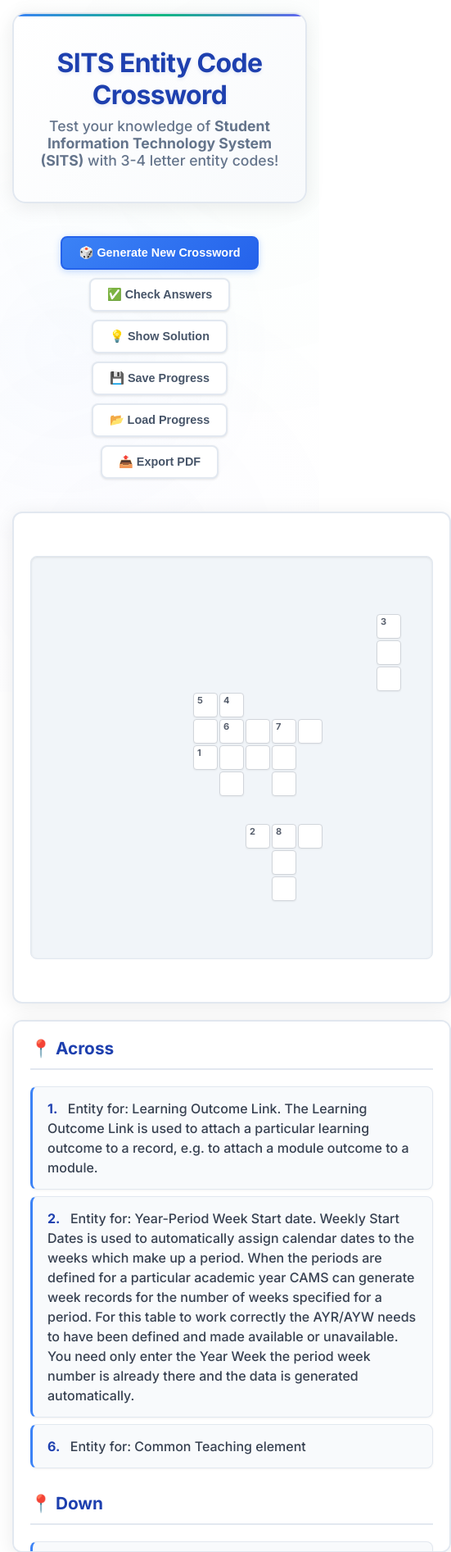
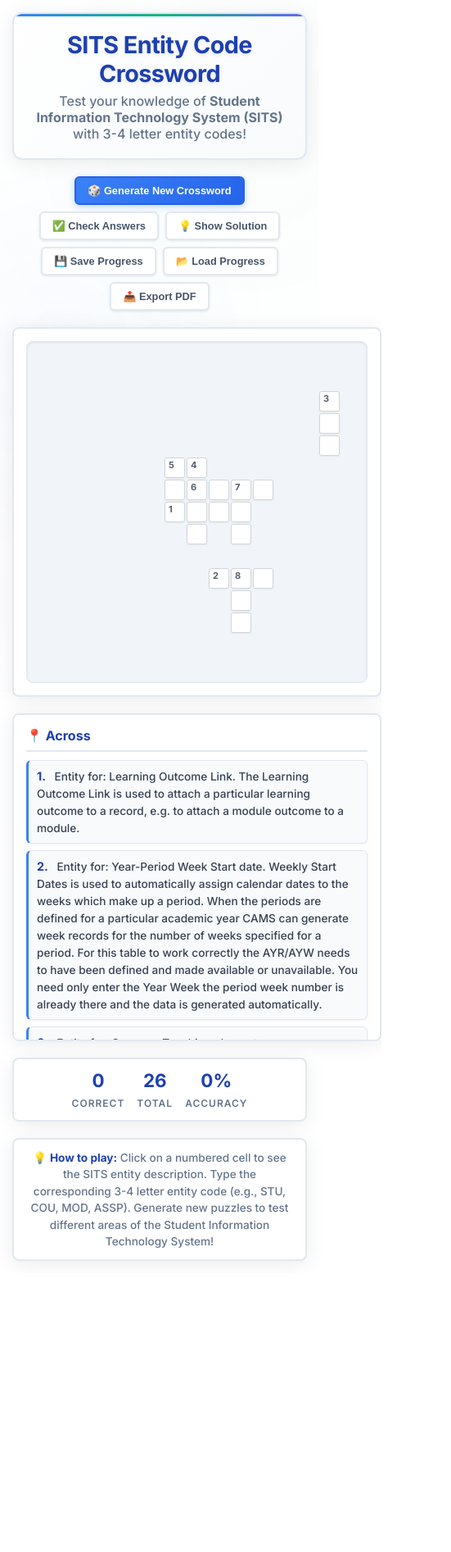
Before and after one commit to sp12102001/sitsandgiggles, a plain HTML site: page index.html in a window 390 px wide. Shown: the top 1893 px of the page at 82% size, 551 px wide, since content can reach past the window. After the commit the page ends 1553 px from the top, so only its background shows below. Drawn offline with Linux system fonts and the light colour scheme.

Commit message:
Update crossword.js to include detailed SITS entity codes for sample data and enhance user interaction by allowing answer submission with the Enter key. Adjust styles in styles.css for improved layout and responsiveness, including changes to padding, margins, and font sizes for various elements.

```diff
--- a/crossword.js
+++ b/crossword.js
@@ -39,16 +39,20 @@ class CrosswordGame {
     }
 
     loadSampleData() {
-        // Sample data for demonstration when CSV can't be loaded
+        // Sample data with real SITS entity codes for demonstration when CSV can't be loaded
         this.data = [
-            { code: 'STU', description: 'Entity for: Student. Core entity representing a student in the system.', fullName: 'Student' },
-            { code: 'COU', description: 'Entity for: Course. Academic course definition and management.', fullName: 'Course' },
-            { code: 'MOD', description: 'Entity for: Module. Individual module within a course structure.', fullName: 'Module' },
-            { code: 'ASS', description: 'Entity for: Assessment. Assessment and examination records.', fullName: 'Assessment' },
-            { code: 'ENR', description: 'Entity for: Enrolment. Student enrolment in courses and modules.', fullName: 'Enrolment' },
-            { code: 'GRD', description: 'Entity for: Grade. Academic grades and marking schemes.', fullName: 'Grade' },
-            { code: 'FEE', description: 'Entity for: Fee. Financial fee structures and payments.', fullName: 'Fee' },
-            { code: 'APP', description: 'Entity for: Application. Student application and admissions.', fullName: 'Application' }
+            { code: 'AAC', description: 'AAM Arrangement Constraint - Defines constraints for activity arrangement management.', fullName: 'AAM Arrangement Constraint' },
+            { code: 'ABT', description: 'Assessment Batch - Tracks assessment batches available for module assignment and commitment status.', fullName: 'Assessment Batch' },
+            { code: 'ACB', description: 'Award Confirmation Rule Body - Individual elements that make up award confirmation rules.', fullName: 'Award Confirmation Rule Body' },
+            { code: 'ACE', description: 'Award Calculation Element - Defines credit minima/maxima and levels for award calculations.', fullName: 'Award Calculation Element' },
+            { code: 'ACI', description: 'Activity Item - Defines individual activity items within the system.', fullName: 'Activity Item' },
+            { code: 'ACM', description: 'Award Calculation Method - Rules for calculating highest possible non-discretionary student awards.', fullName: 'Award Calculation Method' },
+            { code: 'ACP', description: 'Activity Pattern - Defines patterns and structures for activities.', fullName: 'Activity Pattern' },
+            { code: 'ACR', description: 'Award Confirmation Rule - Additional conditions for award classification confirmation.', fullName: 'Award Confirmation Rule' },
+            { code: 'ACT', description: 'Activity - Defines activity types for topic elements and room assignment.', fullName: 'Activity' },
+            { code: 'ADE', description: 'Academic Standing Profile Element - Specifies academic standing calculation methods.', fullName: 'Academic Standing Profile Element' },
+            { code: 'ADP', description: 'Academic Standing Profile - Associates academic standing rules with students/programmes.', fullName: 'Academic Standing Profile' },
+            { code: 'ADR', description: 'Assessment Division Requirements - Materials and equipment required for assessment divisions.', fullName: 'Assessment Division Requirements' }
         ];
         console.log('Loaded sample SITS entities for demonstration');
     }
@@ -596,6 +600,10 @@ class CrosswordGame {
         const input = event.target;
 
         switch (event.key) {
+            case 'Enter':
+                event.preventDefault();
+                this.checkAnswers();
+                break;
             case 'Backspace':
                 if (!input.value) {
                     this.moveToPreviousCell(row, col);
--- a/styles.css
+++ b/styles.css
@@ -29,19 +29,19 @@ body::before {
 }
 
 .container {
-    max-width: 1400px;
+    max-width: 1200px;
     margin: 0 auto;
-    padding: 20px;
+    padding: 15px;
 }
 
 /* Header */
 header {
     text-align: center;
-    margin-bottom: 40px;
+    margin-bottom: 25px;
     background: linear-gradient(135deg, #ffffff, #f8fafc);
     border: 2px solid #e2e8f0;
-    padding: 40px 30px;
-    border-radius: 16px;
+    padding: 25px 20px;
+    border-radius: 12px;
     box-shadow:
         0 4px 25px rgba(0, 0, 0, 0.08),
         inset 0 1px 0 rgba(255, 255, 255, 0.9);
@@ -60,9 +60,9 @@ header::before {
 }
 
 header h1 {
-    font-size: 3.2rem;
+    font-size: 2.2rem;
     font-weight: 700;
-    margin-bottom: 8px;
+    margin-bottom: 6px;
     color: #1e40af;
     letter-spacing: -0.02em;
     text-shadow: 0 2px 4px rgba(30, 64, 175, 0.1);
@@ -70,7 +70,7 @@ header h1 {
 
 
 header p {
-    font-size: 1.1rem;
+    font-size: 1rem;
     color: #64748b;
     font-weight: 500;
     margin-bottom: 0;
@@ -85,17 +85,17 @@ header p {
 .controls {
     display: flex;
     flex-wrap: wrap;
-    gap: 20px;
+    gap: 12px;
     justify-content: center;
-    margin-bottom: 40px;
-    padding: 0 20px;
+    margin-bottom: 25px;
+    padding: 0 15px;
 }
 
 .btn {
-    padding: 12px 24px;
+    padding: 8px 16px;
     border: 2px solid #e2e8f0;
-    border-radius: 8px;
-    font-size: 0.95rem;
+    border-radius: 6px;
+    font-size: 0.85rem;
     font-weight: 600;
     cursor: pointer;
     transition: all 0.2s ease;
@@ -128,9 +128,9 @@ header p {
 /* Game area */
 .game-area {
     display: grid;
-    grid-template-columns: 1fr 400px;
-    gap: 30px;
-    margin-bottom: 30px;
+    grid-template-columns: 1fr 350px;
+    gap: 20px;
+    margin-bottom: 20px;
 }
 
 @media (max-width: 1024px) {
@@ -144,11 +144,11 @@ header p {
 .crossword-container {
     background: #ffffff;
     border: 2px solid #e2e8f0;
-    padding: 40px;
-    border-radius: 12px;
+    padding: 20px;
+    border-radius: 8px;
     box-shadow: 0 4px 25px rgba(0, 0, 0, 0.08);
     position: relative;
-    min-height: 600px;
+    min-height: 400px;
     display: flex;
     align-items: center;
     justify-content: center;
@@ -167,8 +167,8 @@ header p {
 }
 
 .cell {
-    width: 40px;
-    height: 40px;
+    width: 30px;
+    height: 30px;
     background: #ffffff;
     border: 1px solid #d1d5db;
     display: flex;
@@ -177,7 +177,7 @@ header p {
     position: relative;
     cursor: pointer;
     transition: all 0.2s ease;
-    border-radius: 4px;
+    border-radius: 3px;
     box-shadow: 0 1px 2px rgba(0, 0, 0, 0.05);
 }
 
@@ -265,7 +265,7 @@ header p {
     border: none;
     background: transparent;
     text-align: center;
-    font-size: 18px;
+    font-size: 14px;
     font-weight: 700;
     text-transform: uppercase;
     outline: none;
@@ -301,10 +301,10 @@ header p {
 .clues-container {
     background: #ffffff;
     border: 2px solid #e2e8f0;
-    padding: 30px;
-    border-radius: 12px;
+    padding: 20px;
+    border-radius: 8px;
     box-shadow: 0 4px 25px rgba(0, 0, 0, 0.08);
-    max-height: 650px;
+    max-height: 500px;
     overflow-y: auto;
 }
 
@@ -327,16 +327,16 @@ header p {
 }
 
 .clues-section {
-    margin-bottom: 30px;
+    margin-bottom: 20px;
 }
 
 .clues-section h3 {
-    margin-bottom: 20px;
+    margin-bottom: 15px;
     color: #1e40af;
-    font-size: 1.3rem;
+    font-size: 1.1rem;
     font-weight: 700;
     border-bottom: 2px solid #e2e8f0;
-    padding-bottom: 12px;
+    padding-bottom: 8px;
 }
 
 .clues-list {
@@ -346,9 +346,9 @@ header p {
 }
 
 .clue-item {
-    padding: 14px 18px;
+    padding: 10px 14px;
     background: #f8fafc;
-    border-radius: 8px;
+    border-radius: 6px;
     border: 1px solid #e2e8f0;
     border-left: 3px solid #3b82f6;
     cursor: pointer;
@@ -372,26 +372,27 @@ header p {
 .clue-number {
     font-weight: 700;
     color: #1e40af;
-    margin-right: 8px;
-    font-size: 1rem;
+    margin-right: 6px;
+    font-size: 0.9rem;
 }
 
 .clue-text {
     color: #374151;
-    line-height: 1.5;
+    line-height: 1.4;
     font-weight: 500;
+    font-size: 0.9rem;
 }
 
 /* Stats */
 .stats {
     display: flex;
     justify-content: center;
-    gap: 40px;
-    margin-bottom: 30px;
+    gap: 25px;
+    margin-bottom: 20px;
     background: #ffffff;
     border: 2px solid #e2e8f0;
-    padding: 25px;
-    border-radius: 12px;
+    padding: 15px;
+    border-radius: 8px;
     box-shadow: 0 4px 25px rgba(0, 0, 0, 0.08);
 }
 
@@ -401,14 +402,14 @@ header p {
 
 .stat-item span {
     display: block;
-    font-size: 2.2rem;
+    font-size: 1.8rem;
     font-weight: 700;
     color: #1e40af;
-    margin-bottom: 4px;
+    margin-bottom: 3px;
 }
 
 .stat-item label {
-    font-size: 0.85rem;
+    font-size: 0.75rem;
     color: #64748b;
     text-transform: uppercase;
     letter-spacing: 1px;
@@ -420,17 +421,17 @@ header p {
 .info {
     background: #ffffff;
     border: 2px solid #e2e8f0;
-    padding: 25px;
-    border-radius: 12px;
+    padding: 15px;
+    border-radius: 8px;
     box-shadow: 0 4px 25px rgba(0, 0, 0, 0.08);
     text-align: center;
 }
 
 .info p {
     color: #64748b;
-    line-height: 1.6;
+    line-height: 1.5;
     font-weight: 500;
-    font-size: 1rem;
+    font-size: 0.9rem;
     margin: 0;
 }
 
@@ -445,43 +446,72 @@ header p {
         padding: 15px;
     }
 
+    header {
+        padding: 20px 15px;
+        margin-bottom: 20px;
+    }
+
     header h1 {
-        font-size: 2rem;
+        font-size: 1.8rem;
     }
 
     .controls {
-        gap: 10px;
+        gap: 8px;
+        margin-bottom: 20px;
     }
 
     .btn {
-        padding: 10px 20px;
-        font-size: 0.9rem;
+        padding: 8px 14px;
+        font-size: 0.8rem;
     }
 
     .crossword-container {
-        padding: 20px;
+        padding: 15px;
+        min-height: 300px;
     }
 
     .cell {
-        width: 30px;
-        height: 30px;
+        width: 25px;
+        height: 25px;
     }
 
     .cell-input {
-        font-size: 14px;
+        font-size: 12px;
     }
 
     .clues-container {
-        padding: 20px;
+        padding: 15px;
+        max-height: 400px;
+    }
+
+    .clues-section h3 {
+        font-size: 1rem;
+        margin-bottom: 10px;
+    }
+
+    .clue-item {
+        padding: 8px 10px;
+    }
+
+    .clue-text {
+        font-size: 0.85rem;
     }
 
     .stats {
-        gap: 20px;
-        padding: 15px;
+        gap: 15px;
+        padding: 12px;
     }
 
     .stat-item span {
-        font-size: 1.5rem;
+        font-size: 1.4rem;
+    }
+
+    .info {
+        padding: 12px;
+    }
+
+    .info p {
+        font-size: 0.85rem;
     }
 }
 
```
